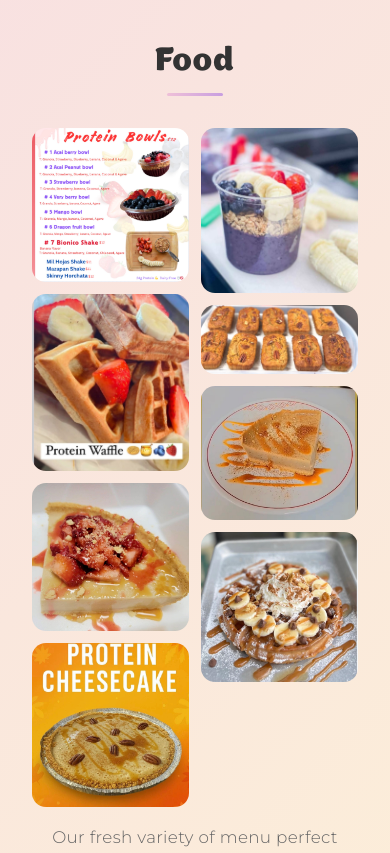
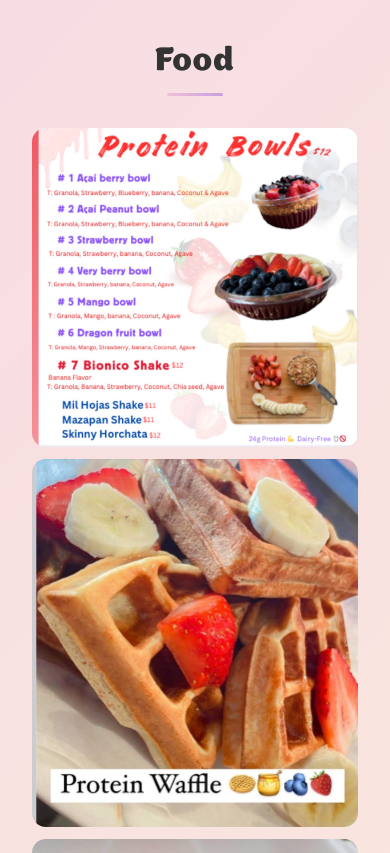
Before and after one commit to lagofvc/chiquis-nutrition, a React (Vite) app: page / in a window 390 px wide. Shown: the part 1220-2073 px from the top of the page. Built offline with nearby package versions, Linux system fonts and the light colour scheme.

Commit message:
Fix to single column photo grids on small mobile screens in portrait mode

```diff
--- a/src/App.css
+++ b/src/App.css
@@ -820,3 +820,11 @@ body {
     margin-top: 0.5rem;
   }
 }
+
+@media (max-width: 480px) and (orientation: portrait) {
+  .food-mosaic,
+  .beverages-mosaic,
+  .supplements-mosaic {
+    columns: 1;
+  }
+}
```
